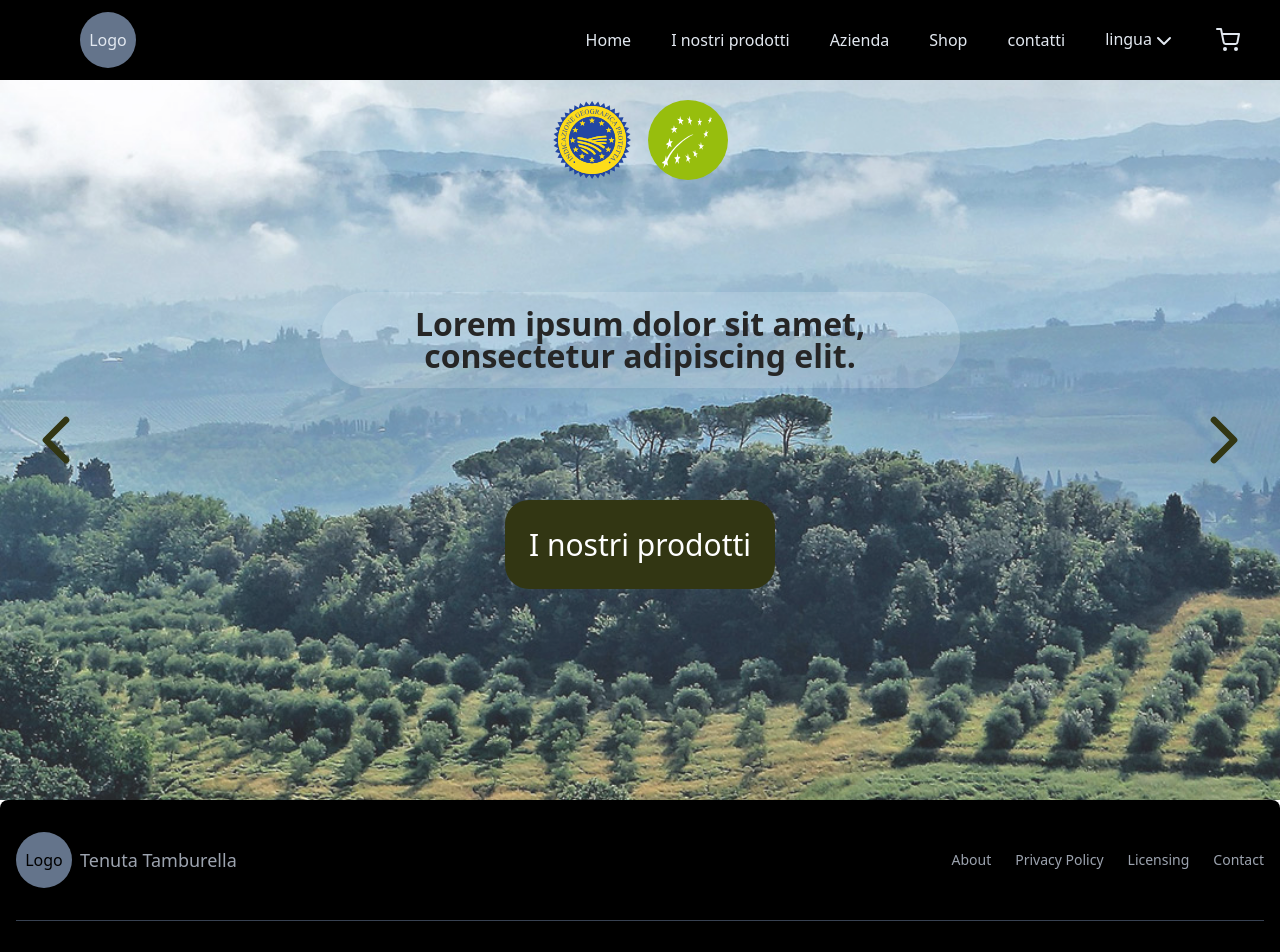
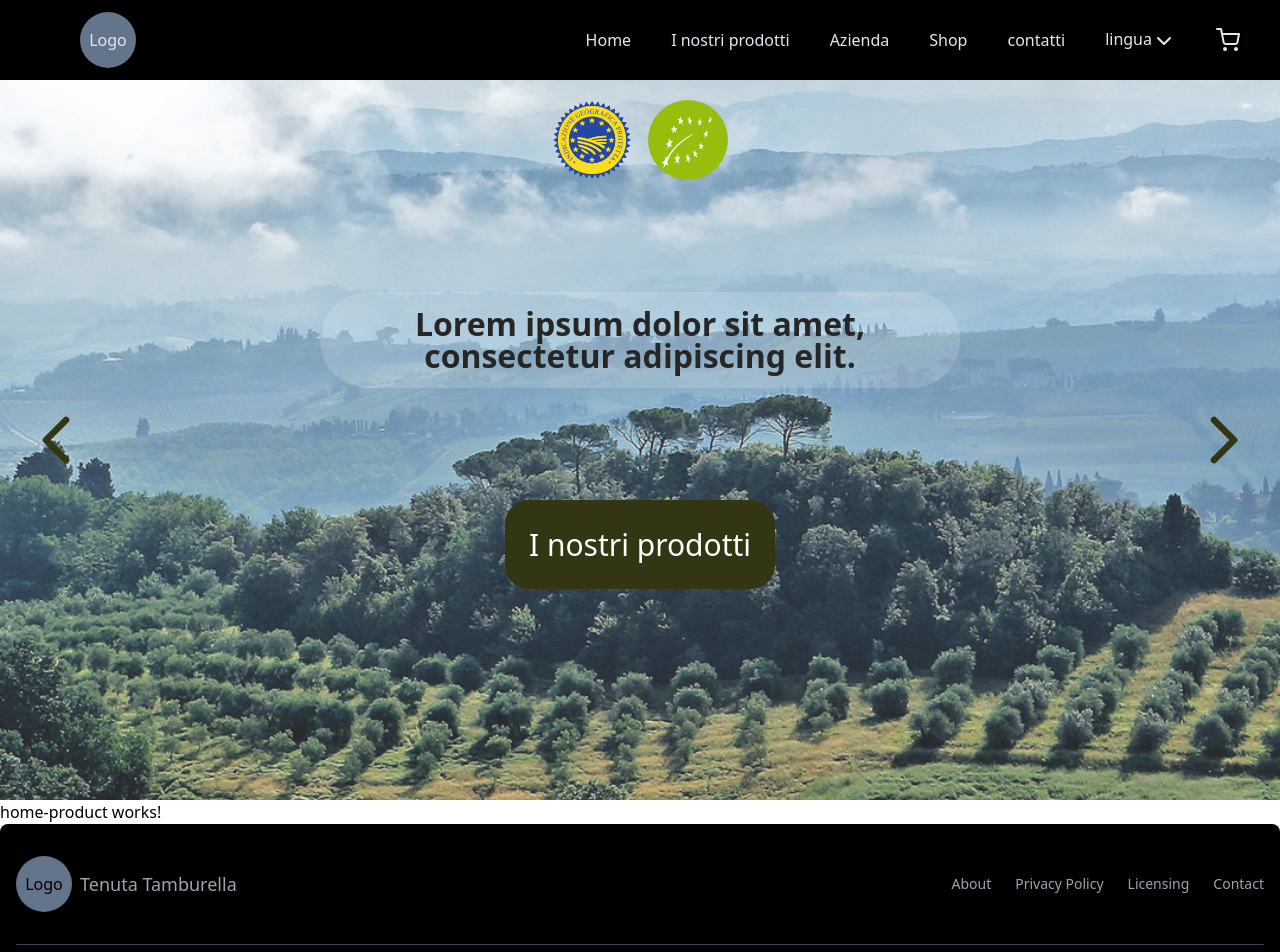
Before and after one commit to D3ENNY/tenutaTamburella, an Angular app: page / in a window 1280 px wide. Shown: the top 952 px of the page. Built offline with nearby package versions, Linux system fonts and the light colour scheme.

Commit message:
initialize homeProduct page

```diff
--- a/src/app/feature/home-page/home-page.component.html
+++ b/src/app/feature/home-page/home-page.component.html
@@ -1 +1,2 @@
 <app-home-carousel></app-home-carousel>
+<app-home-product></app-home-product>
--- a/src/app/feature/home-page/home-page.component.ts
+++ b/src/app/feature/home-page/home-page.component.ts
@@ -1,10 +1,11 @@
 import { Component } from '@angular/core';
 import { HomeCarouselComponent } from '../../model/home-carousel/home-carousel.component';
+import { HomeProductComponent } from '../../model/home-product/home-product.component';
 
 @Component({
   selector: 'app-home-page',
   standalone: true,
-  imports: [HomeCarouselComponent],
+  imports: [HomeCarouselComponent, HomeProductComponent],
   templateUrl: './home-page.component.html',
   styleUrl: './home-page.component.scss'
 })
--- /dev/null
+++ b/src/app/model/home-product/home-product.component.html
@@ -0,0 +1 @@
+<p>home-product works!</p>
```
Also changed, not shown: src/app/model/home-product/home-product.component.ts (added, +12 -0 lines), src/app/model/home-product/home-product.component.scss (added).
